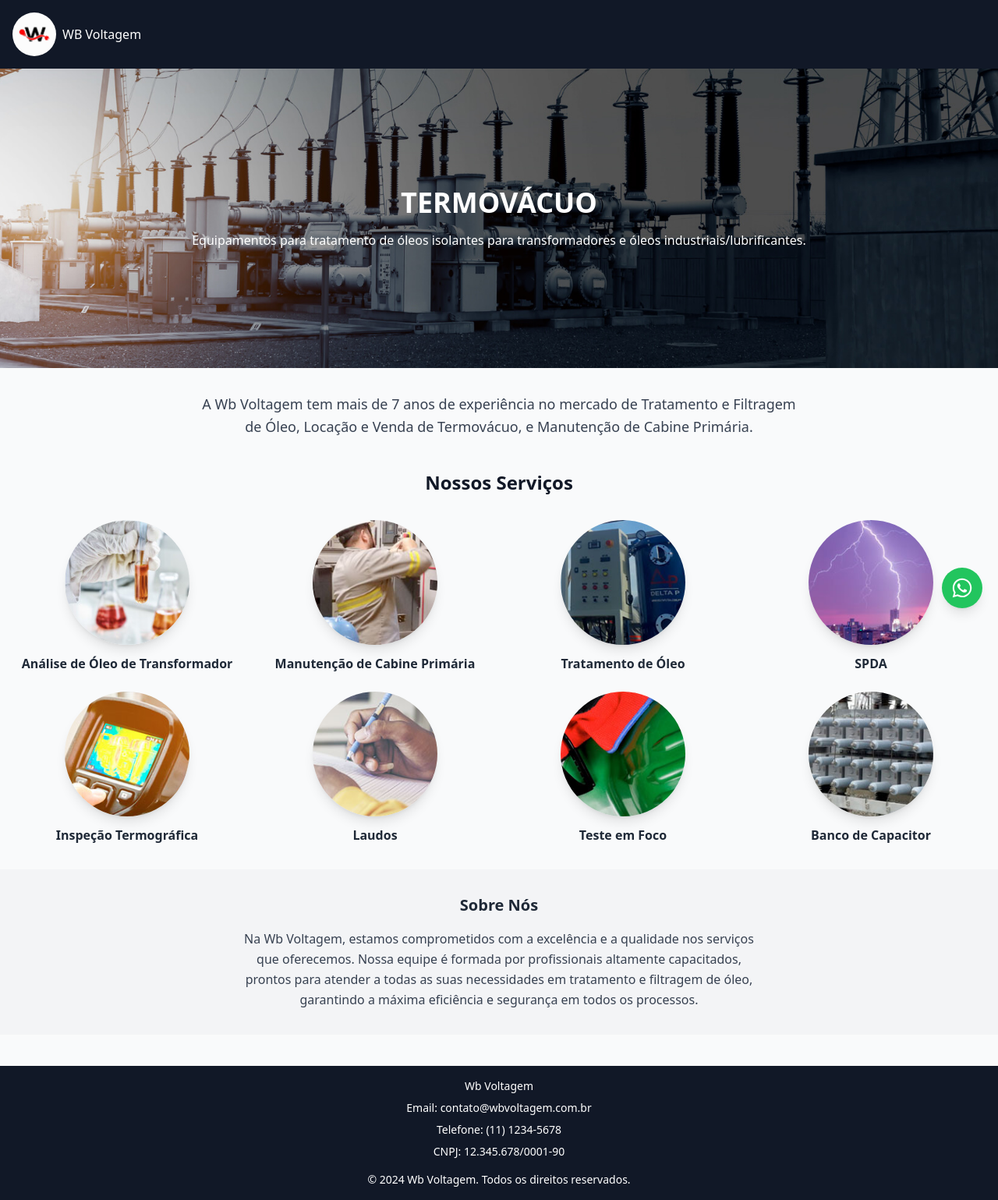
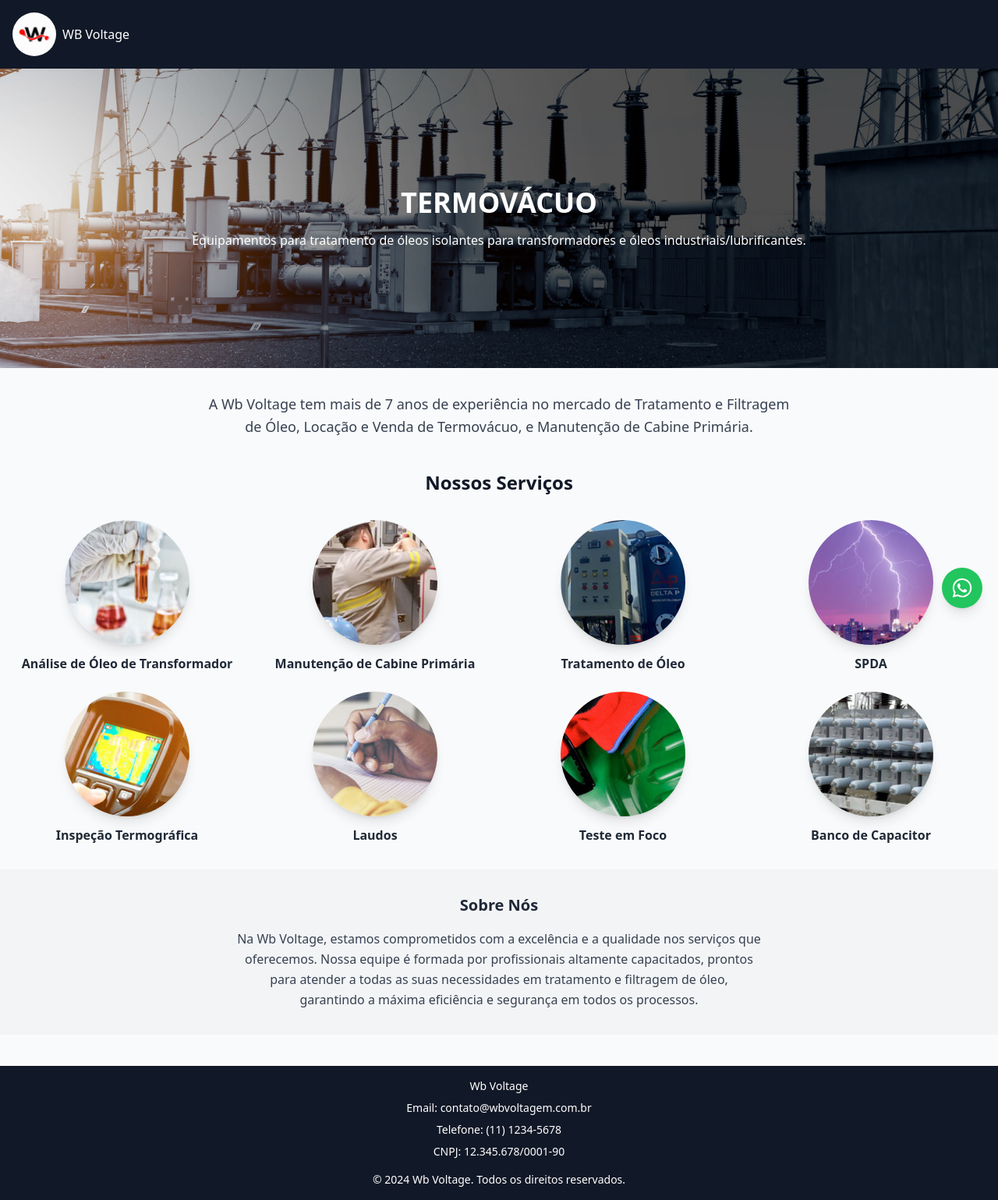
Before and after one commit to Douglasoliveirab/wb-voltage, a React (Vite) app: page / in a window 1280 px wide. Shown: the whole page at 78% size. Built offline with nearby package versions, Linux system fonts and the light colour scheme.

Commit message:
fix: header

```diff
--- a/src/App.tsx
+++ b/src/App.tsx
@@ -29,7 +29,7 @@ function App() {
 
       <div className="px-4 py-8 text-center">
         <p className="text-lg font-medium text-gray-700 mb-6 max-w-3xl mx-auto leading-relaxed">
-          A Wb Voltagem tem mais de 7 anos de experiência no mercado de Tratamento e Filtragem de Óleo, Locação e Venda de
+          A Wb Voltage tem mais de 7 anos de experiência no mercado de Tratamento e Filtragem de Óleo, Locação e Venda de
           Termovácuo, e Manutenção de Cabine Primária.
         </p>
 
@@ -53,17 +53,17 @@ function App() {
       <div className="px-4 py-8 text-center bg-gray-100">
         <h2 className="text-xl font-bold text-gray-800 mb-4">Sobre Nós</h2>
         <p className="text-base text-gray-700 max-w-2xl mx-auto leading-relaxed">
-          Na Wb Voltagem, estamos comprometidos com a excelência e a qualidade nos serviços que oferecemos. Nossa equipe é formada por profissionais altamente capacitados, prontos para atender a todas as suas necessidades em tratamento e filtragem de óleo, garantindo a máxima eficiência e segurança em todos os processos.
+          Na Wb Voltage, estamos comprometidos com a excelência e a qualidade nos serviços que oferecemos. Nossa equipe é formada por profissionais altamente capacitados, prontos para atender a todas as suas necessidades em tratamento e filtragem de óleo, garantindo a máxima eficiência e segurança em todos os processos.
         </p>
       </div>
 
       <footer className="bg-gray-900 text-white py-4 mt-10">
         <div className="container mx-auto text-center">
-          <p className="text-sm mb-2">Wb Voltagem</p>
+          <p className="text-sm mb-2">Wb Voltage</p>
           <p className="text-sm mb-2">Email: contato@wbvoltagem.com.br</p>
           <p className="text-sm mb-2">Telefone: (11) 1234-5678</p>
           <p className="text-sm mb-2">CNPJ: 12.345.678/0001-90</p>
-          <p className="text-sm mt-4">© 2024 Wb Voltagem. Todos os direitos reservados.</p>
+          <p className="text-sm mt-4">© 2024 Wb Voltage. Todos os direitos reservados.</p>
         </div>
       </footer>
 
--- a/src/components/header.tsx
+++ b/src/components/header.tsx
@@ -6,9 +6,9 @@ export const Header: React.FC = () => {
             <nav className="container mx-auto flex justify-between items-center">
                 <div id="logotipo" className='flex gap-2 items-center'>
                     <a href="/">
-                        <img src={imagem} alt="WbVoltagem" className="w-14 h-14 rounded-full" />
+                        <img src={imagem} alt="WbVoltage" className="w-14 h-14 rounded-full" />
                     </a>
-                    <p>WB Voltagem</p>
+                    <p>WB Voltage</p>
                 </div>
             </nav>
         </header>
```
